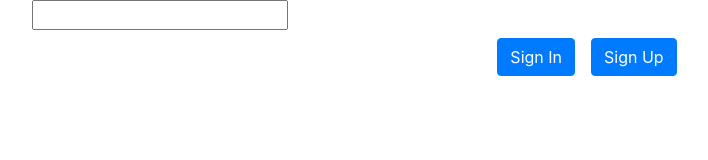
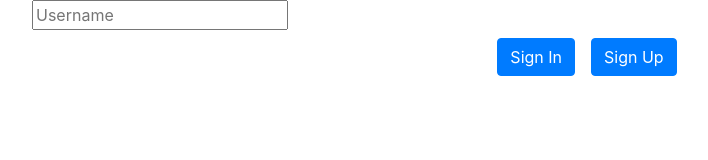
Before and after one commit to krezicoder/react-jest-boilerplate, a React (Create React App) app: page / in a window 1280 px wide. Shown: the top 160 px of the page, without its empty margins (53-761 px from the left). Built offline with nearby package versions, Linux system fonts and the light colour scheme.

Commit message:
GREEN STATE Username field being rendered with required props

```diff
--- a/src/App.js
+++ b/src/App.js
@@ -9,7 +9,7 @@ class App extends Component {
     return (
       <div className="container-fluid">
         <div className="container">
-          <Input />
+          <Input name={"username"} placeholder={"Username"} type={"text"} />
           <div className="row justify-content-center">
             <Button name={"Sign In"} />
             <Button name={"Sign Up"} />
```
